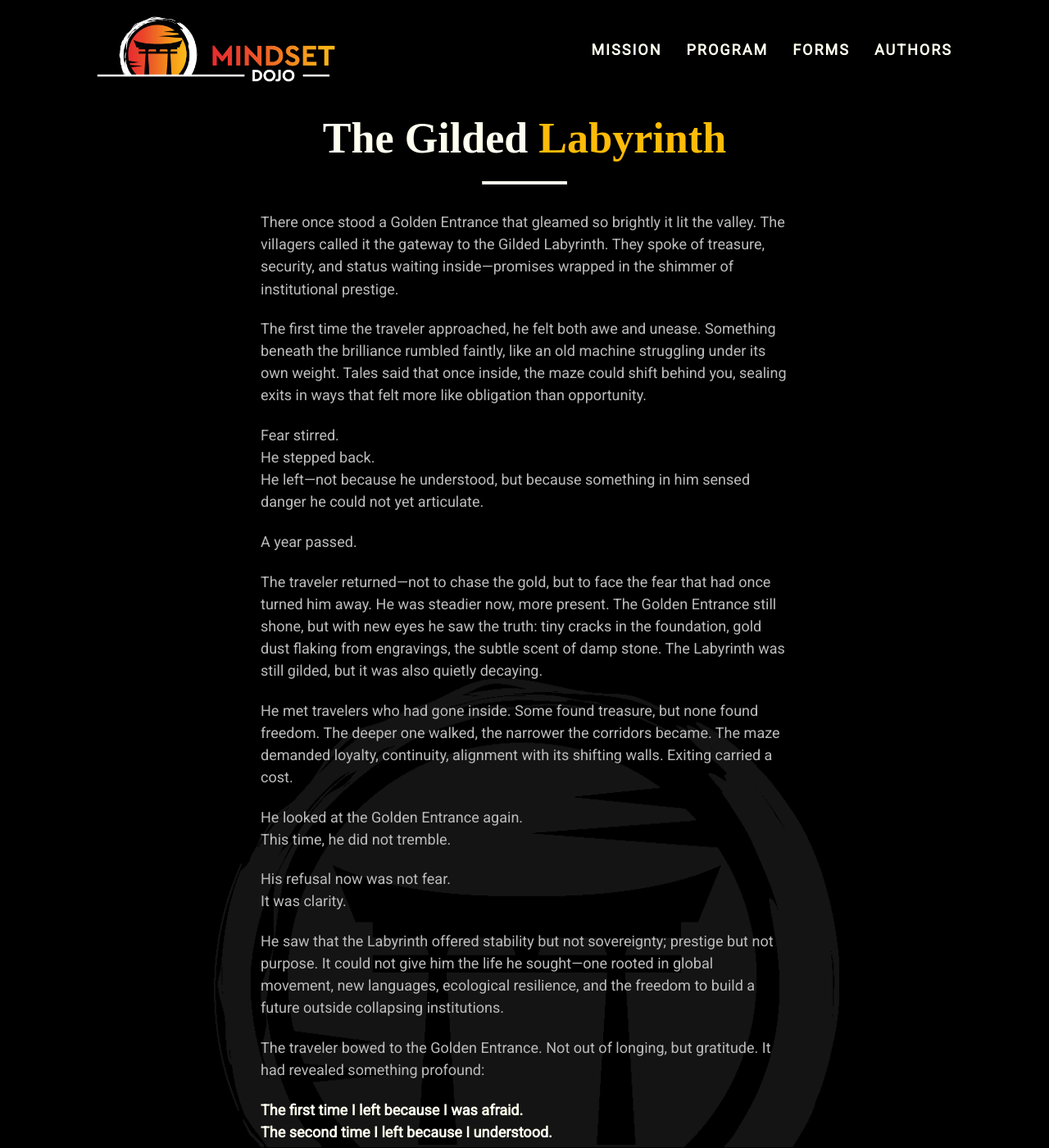
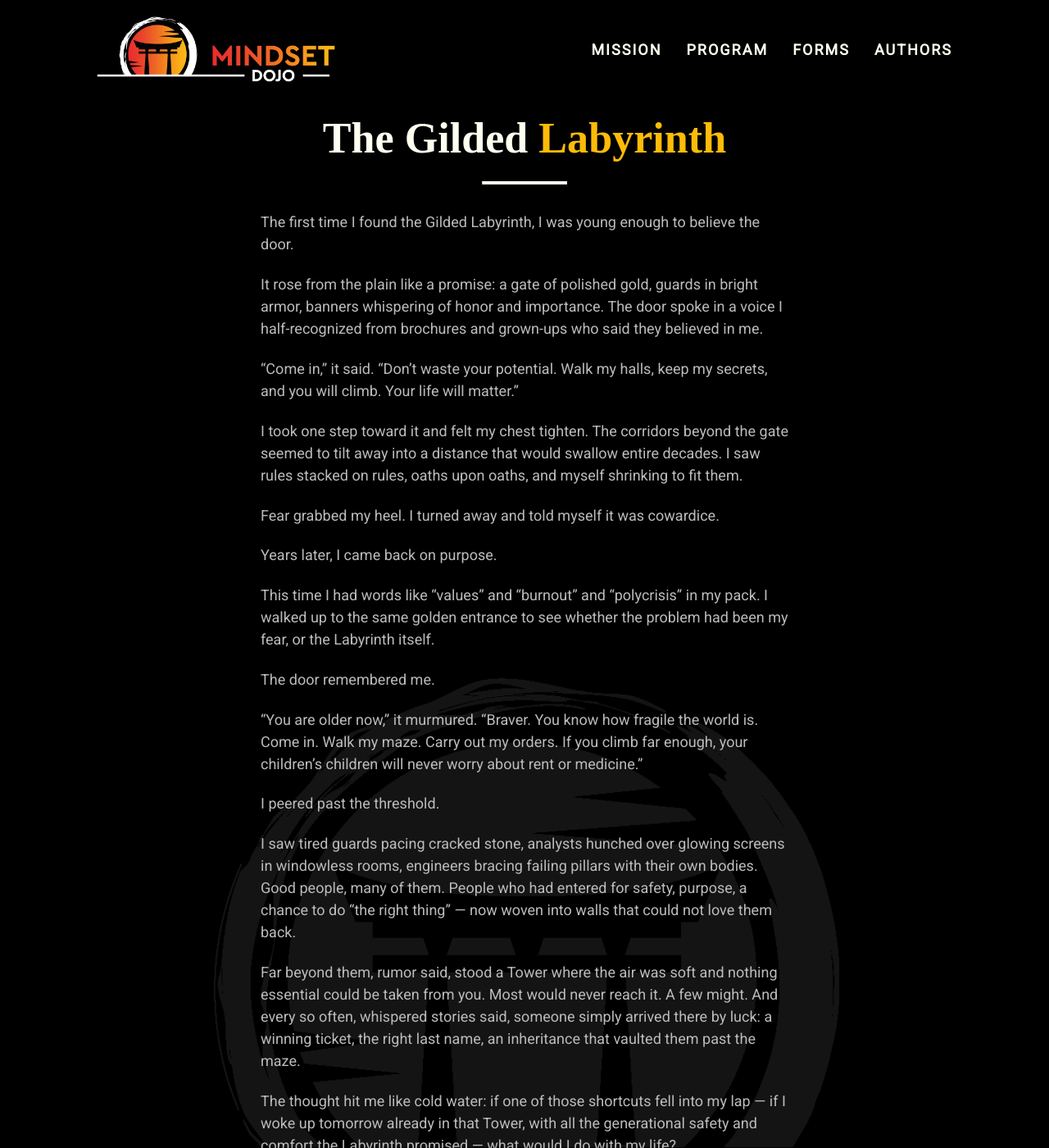
Before and after one commit to mindset-dojo/mindset-dojo.github.io, a Jekyll site: the page built from _insights/2025/kyle-ingersoll/2025-11-29-the-gilded-labyrinth.md, in a window 1280 px wide and 1400 px high. Shown: the whole window at 82% size. Built offline with Jekyll 4.4.1, drawn with Linux system fonts in a browser that asks for light colours; some web fonts are replaced; some of the changed text lies outside the part shown.

Commit message:
refactor(the-gilded-labyrinth): rewrite story to include some thematic threads originally in the sequel.

```diff
--- a/_insights/2025/kyle-ingersoll/2025-11-29-the-gilded-labyrinth.md
+++ b/_insights/2025/kyle-ingersoll/2025-11-29-the-gilded-labyrinth.md
@@ -10,39 +10,52 @@
   - three-question-reflection
   - integration-under-fire
   - stance
-excerpt: A fable about prestige, fear, clarity, and choosing sovereignty over golden traps.
+excerpt: A fable about prestige, fear, clarity, and choosing Self-Sovereignty and mutual aid over golden traps.
 ---
 
-There once stood a Golden Entrance that gleamed so brightly it lit the valley. The villagers called it the gateway to the Gilded Labyrinth. They spoke of treasure, security, and status waiting inside—promises wrapped in the shimmer of institutional prestige.
+The first time I found the Gilded Labyrinth, I was young enough to believe the door.
 
-The first time the traveler approached, he felt both awe and unease. Something beneath the brilliance rumbled faintly, like an old machine struggling under its own weight. Tales said that once inside, the maze could shift behind you, sealing exits in ways that felt more like obligation than opportunity.
+It rose from the plain like a promise: a gate of polished gold, guards in bright armor, banners whispering of honor and importance. The door spoke in a voice I half-recognized from brochures and grown-ups who said they believed in me.
 
-Fear stirred.
-He stepped back.
-He left—not because he understood, but because something in him sensed danger he could not yet articulate.
+“Come in,” it said. “Don’t waste your potential. Walk my halls, keep my secrets, and you will climb. Your life will matter.”
 
-A year passed.
+I took one step toward it and felt my chest tighten. The corridors beyond the gate seemed to tilt away into a distance that would swallow entire decades. I saw rules stacked on rules, oaths upon oaths, and myself shrinking to fit them.
 
-The traveler returned—not to chase the gold, but to face the fear that had once turned him away. He was steadier now, more present. The Golden Entrance still shone, but with new eyes he saw the truth: tiny cracks in the foundation, gold dust flaking from engravings, the subtle scent of damp stone. The Labyrinth was still gilded, but it was also quietly decaying.
+Fear grabbed my heel. I turned away and told myself it was cowardice.
 
-He met travelers who had gone inside. Some found treasure, but none found freedom. The deeper one walked, the narrower the corridors became. The maze demanded loyalty, continuity, alignment with its shifting walls. Exiting carried a cost.
+Years later, I came back on purpose.
 
-He looked at the Golden Entrance again.
-This time, he did not tremble.
+This time I had words like “values” and “burnout” and “polycrisis” in my pack. I walked up to the same golden entrance to see whether the problem had been my fear, or the Labyrinth itself.
 
-His refusal now was not fear.
-It was clarity.
+The door remembered me.
 
-He saw that the Labyrinth offered stability but not sovereignty; prestige but not purpose. It could not give him the life he sought—one rooted in global movement, new languages, ecological resilience, and the freedom to build a future outside collapsing institutions.
+“You are older now,” it murmured. “Braver. You know how fragile the world is. Come in. Walk my maze. Carry out my orders. If you climb far enough, your children’s children will never worry about rent or medicine.”
 
-The traveler bowed to the Golden Entrance. Not out of longing, but gratitude. It had revealed something profound:
+I peered past the threshold.
 
-**The first time I left because I was afraid.
-The second time I left because I understood.**
+I saw tired guards pacing cracked stone, analysts hunched over glowing screens in windowless rooms, engineers bracing failing pillars with their own bodies. Good people, many of them. People who had entered for safety, purpose, a chance to do “the right thing” — now woven into walls that could not love them back.
 
-He stepped away from the gleaming gate and onto the open road—toward wide horizons, toward the life the maze could never grant. Behind him, the Labyrinth glittered as it continued its slow decay, still capturing others with its shine.
+Far beyond them, rumor said, stood a Tower where the air was soft and nothing essential could be taken from you. Most would never reach it. A few might. And every so often, whispered stories said, someone simply arrived there by luck: a winning ticket, the right last name, an inheritance that vaulted them past the maze.
 
-He walked on, sovereign.
+The thought hit me like cold water: if one of those shortcuts fell into my lap — if I woke up tomorrow already in that Tower, with all the generational safety and comfort the Labyrinth promised — what would I do with my life?
+
+The first feeling wasn’t joy. It was a yawning emptiness where striving used to be. If the Tower could be had without decades of sacrifice, then neither the grind nor the prize could tell me who I was. Without the maze to fight through or the Tower to chase, only my values were left.
+
+With that, the bargain cracked. Why sell my soul to enforce a story I didn’t believe, for a prize I wouldn’t want even if it arrived for free?
+
+I stepped back from the entrance, throat tight with something quieter than fear: ennui, then clarity.
+
+On the path away from the gate I met a traveler from another story, the kind of stranger who appears when you’re ready to hear them.
+
+They looked from the Labyrinth to me and asked only, “If you didn’t need this maze — or its Tower — to feel safe or worthy, what would you grow?”
+
+Their question stayed while they walked on.
+
+I climbed until the Labyrinth shrank to a pattern in the valley below: a glittering snare of duty and decay. From that ridge I could see another slope rising, rough and green, carrying the first rows of young trees.
+
+An Orchard, not yet thriving, but real — planted on the Mountain of Self-Sovereignty, watered by mutual aid instead of orders. A place where no one promised safety, but everyone practiced it together.
+
+The maze wasn’t my destiny; it was my mirror.
 
 ---
 
```
